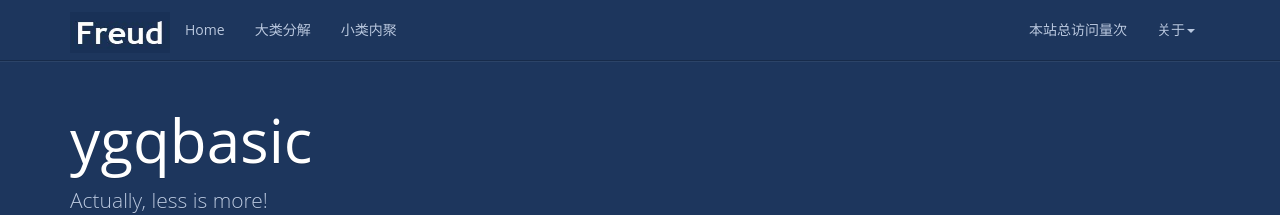
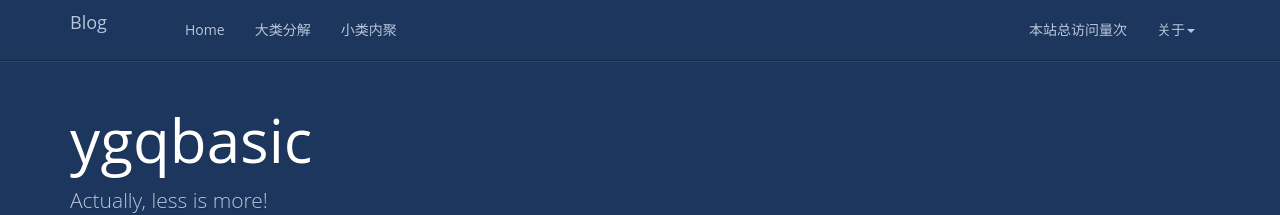
Before and after one commit to ygqbasic/ygqbasic.github.io, a Jekyll site: the page built from index.html, in a window 1280 px wide. Shown: the top 215 px of the page. Built offline with Jekyll 4.4.1, drawn with Linux system fonts in a browser that asks for light colours; nearby versions of some CDN libraries; a script that is not in the unit is left out; the list of posts is cut into pages by our own code; comment, search, counter and statistics services are not loaded.

Commit message:
Update header.html

```diff
--- a/_includes/header.html
+++ b/_includes/header.html
@@ -7,7 +7,8 @@
         <span class="icon-bar"></span>
       </button>
       <a href="/" class="navbar-brand">
-        <img src="{{ '/styles/images/logo.jpg' | prepend: site.baseurl }}">
+        <!-- <img src="{{ '/styles/images/logo.jpg' | prepend: site.baseurl }}"> -->
+        Blog
       </a>
     </div>
     <nav class="collapse navbar-collapse bs-navbar-collapse" role="navigation">
```
